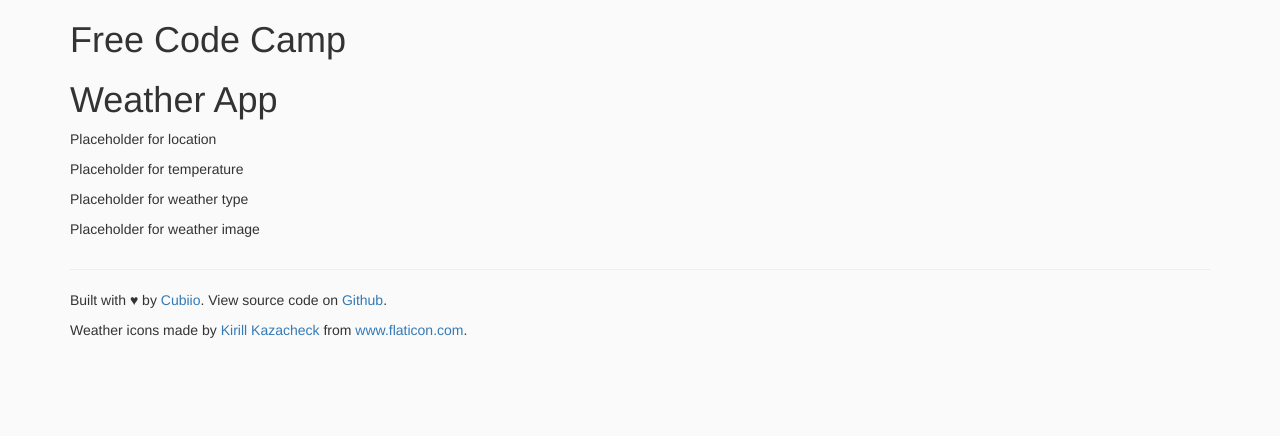
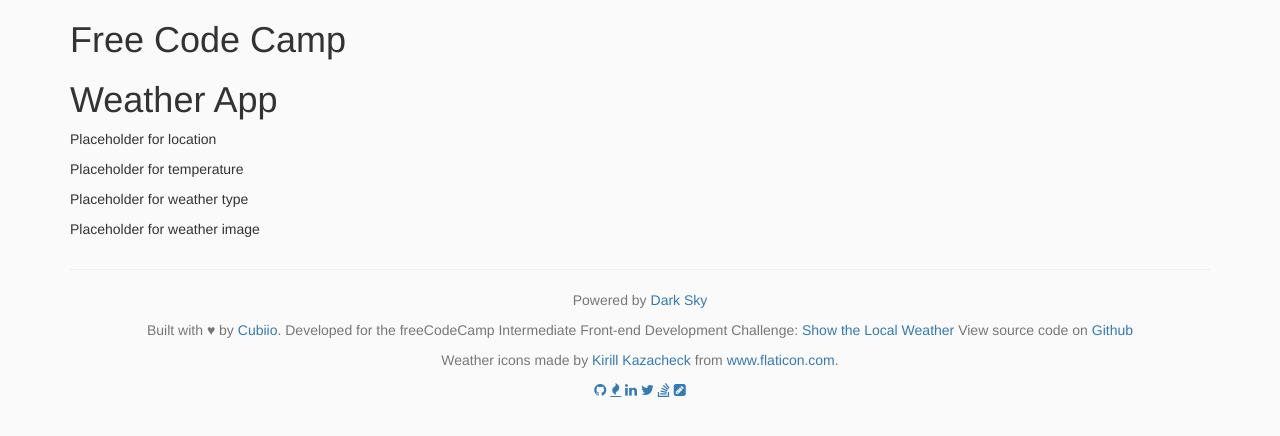
Before and after one commit to cubiio/fccfe-localWeather, a website: page app/index.html in a window 1280 px wide. Drawn offline with nearby package versions, Linux system fonts and the light colour scheme; files that its build step writes are made by us from their sources.

Commit message:
feat: Add new footer with social media icons

```diff
--- a/app/index.html
+++ b/app/index.html
@@ -26,23 +26,39 @@
         <div>
             <h1>Free Code Camp</h1>
             <h1>Weather App</h1>
-            <p id="location">Placeholder for location</p>
+            <p id="geo-place">Placeholder for location</p>
             <p id="temperature">Placeholder for temperature</p>
             <p id="weather">Placeholder for weather type</p>
-            <p id="weather-img">Placeholder for weather image</p>
+            <p id="weather-icon">Placeholder for weather image</p>
         </div>
     </div>
     <div class="container">
-    <hr>
+        <hr>
         <footer class="footer">
-            <p>Built with ♥ by <a href="https://github.com/cubiio">Cubiio</a>. View source code on <a href="https://github.com/cubiio/fccfe-localWeather">Github</a>.</p>
-            <p>Weather icons made by <a href="http://www.flaticon.com/authors/kirill-kazachek" title="icon-credit">Kirill Kazacheck</a> from <a href="http://www.flaticon.com/" title="icon-site">www.flaticon.com</a>.</p>
+            <div class="container-fluid text-center">
+                <div class="footer-text text-muted row">
+                    <p>Powered by <a href="https://darksky.net/poweredby/" title="Dark sky">Dark Sky</a></p>
+                    <p>
+                    Built with ♥ by <a href="https://github.com/cubiio">Cubiio</a>. Developed for the freeCodeCamp Intermediate Front-end Development Challenge: <a href="http://www.freecodecamp.com/challenges/show-the-local-weather" target="_blank">Show the Local Weather</a> View source code on <a href="https://github.com/cubiio/fccfe-randomQuoteGen">Github</a>
+                    </p>
+                    <p>Weather icons made by <a href="http://www.flaticon.com/authors/kirill-kazachek" title="icon-credit">Kirill Kazacheck</a> from <a href="http://www.flaticon.com/" title="icon-site">www.flaticon.com</a>.</p>
+                </div>
+                <div class="footer-logos row">
+                    <a href="https://github.com/cubiio" target="_blank"><i class="fa fa-github"></i></a>
+                    <a href="http://freecodecamp.com/cubiio" target="_blank"><i class="fa fa-fire"></i></a>
+                    <a href="https://www.linkedin.com/in/atkinssam" target="_blank"><i class="fa fa-linkedin"></i></a>
+                    <a href="https://twitter.com/cubiio" target="_blank"><i class="fa fa-twitter"></i></a>
+                    <a href="http://stackoverflow.com/story/samatkins" target="_blank"><i class="fa fa-stack-overflow"></i></a>
+                    <a href="https://cubiio.github.io/" target="_blank"><i class="fa fa-pencil-square"></i></a>
+                </div>
+            </div>
         </footer>
     </div>
     <!-- build:js scripts/vendor.js -->
     <!-- bower:js -->
     <!-- endbower -->
     <!-- endbuild -->
+    <script src="https://code.jquery.com/jquery-3.1.1.min.js" integrity="sha256-hVVnYaiADRTO2PzUGmuLJr8BLUSjGIZsDYGmIJLv2b8=" crossorigin="anonymous"></script>
     <!-- build:js scripts/main.js -->
     <script src="scripts/main.js"></script>
     <!-- endbuild -->
```
